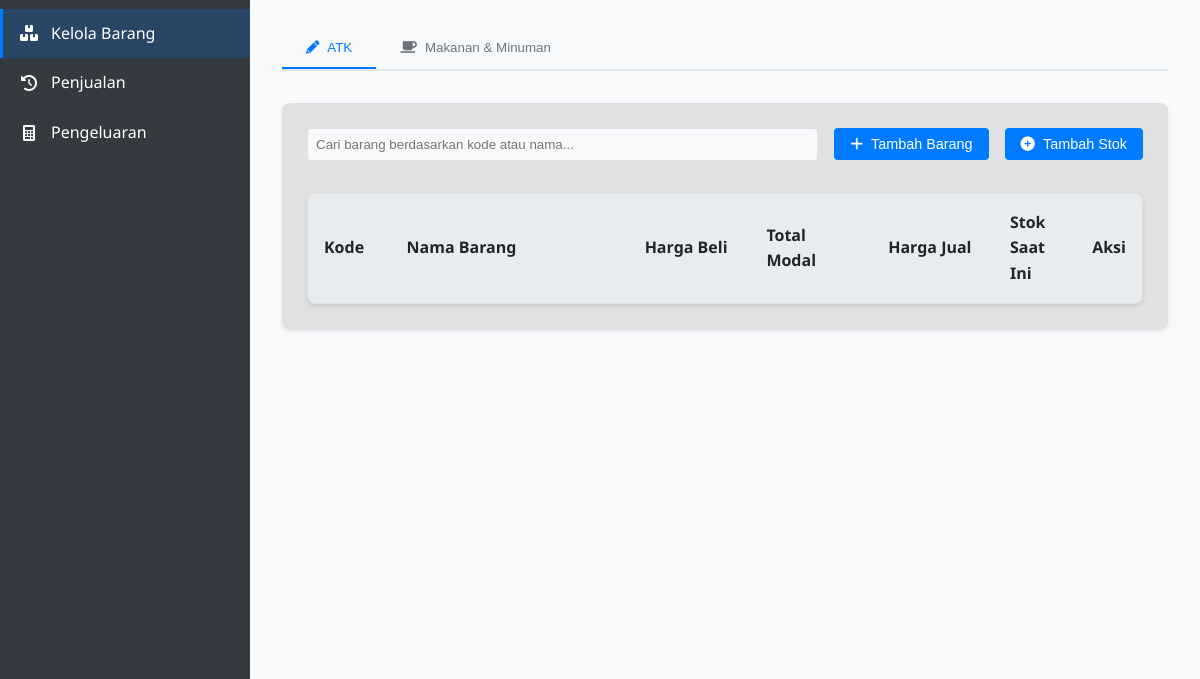
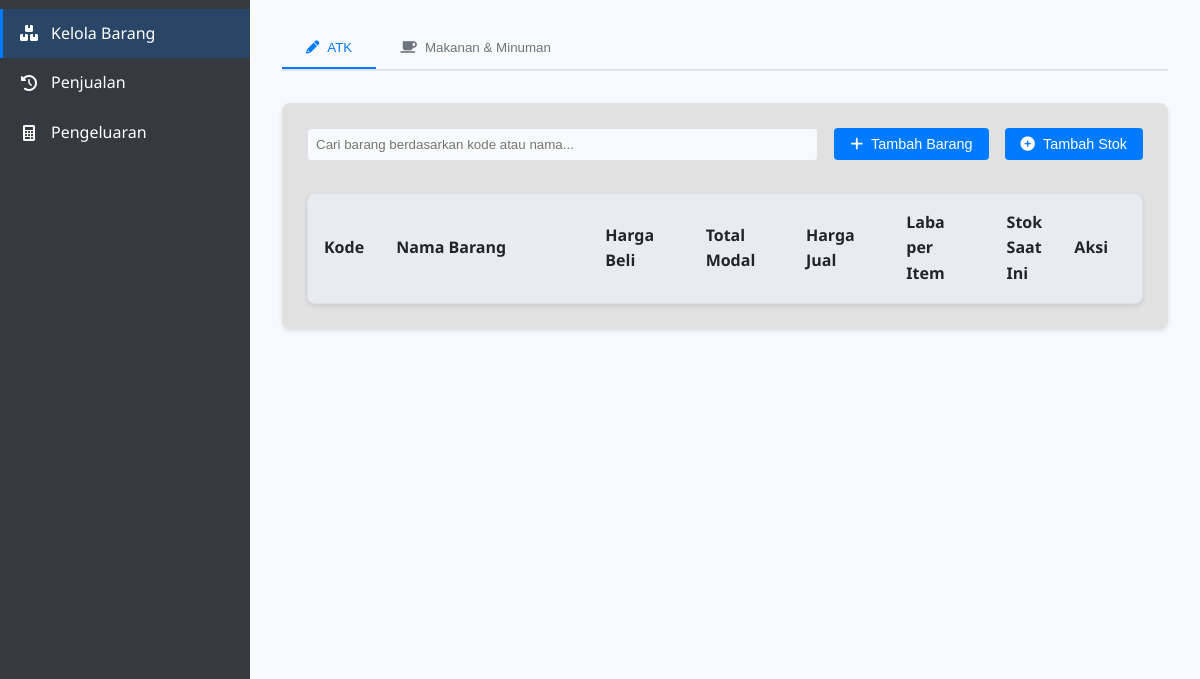
Before and after one commit to fairuzzkii/electron-pos-sbfotocopy, an Electron app: page index.html in a window 1200 px wide. Both pictures are taken after a click on the link "Kelola Barang". Shown: the part 121-800 px from the top of the page. Drawn offline with Linux system fonts and the light colour scheme; no server answers.

Commit message:
tambah kolom laba per unit

```diff
--- a/index.html
+++ b/index.html
@@ -142,6 +142,7 @@
                                     <th>Harga Beli</th>
                                     <th>Total Modal</th>
                                     <th>Harga Jual</th>
+                                    <th>Laba per Item</th>
                                     <th>Stok Saat Ini</th>
                                     <th>Aksi</th>
                                 </tr>
--- a/renderer.js
+++ b/renderer.js
@@ -214,6 +214,7 @@ function renderProductsTable(productsToRender) {
 
     productsToRender.forEach(product => {
         const totalModal = product.purchase_price * product.stock;
+        const profitPerItem = product.selling_price - product.purchase_price;
         const row = document.createElement('tr');
         row.innerHTML = `
             <td>${product.code}</td>
@@ -221,6 +222,7 @@ function renderProductsTable(productsToRender) {
             <td>Rp ${formatNumber(product.purchase_price)}</td>
             <td>Rp ${formatNumber(totalModal)}</td>
             <td>Rp ${formatNumber(product.selling_price)}</td>
+            <td>Rp ${formatNumber(profitPerItem)}</td>
             <td>${product.stock}</td>
             <td>
                 <div class="action-buttons">
--- a/styles.css
+++ b/styles.css
@@ -568,13 +568,14 @@ body {
 }
 
 /* Specific Table Column Widths */
-#products-table th:nth-child(1) { width: 10%; }
-#products-table th:nth-child(2) { width: 30%; }
-#products-table th:nth-child(3) { width: 15%; }
-#products-table th:nth-child(4) { width: 15%; }
-#products-table th:nth-child(5) { width: 15%; }
-#products-table th:nth-child(6) { width: 10%; }
-#products-table th:nth-child(7) { width: 15%; }
+#products-table th:nth-child(1) { width: 8%; }
+#products-table th:nth-child(2) { width: 25%; }
+#products-table th:nth-child(3) { width: 12%; }
+#products-table th:nth-child(4) { width: 12%; }
+#products-table th:nth-child(5) { width: 12%; }
+#products-table th:nth-child(6) { width: 12%; }
+#products-table th:nth-child(7) { width: 8%; }
+#products-table th:nth-child(8) { width: 10%; }
 
 #history-table th:nth-child(1) { width: 20%; }
 #history-table th:nth-child(2) { width: 15%; }
```
Also changed, not shown: package.json (+8 -4 lines), 1 other file.
